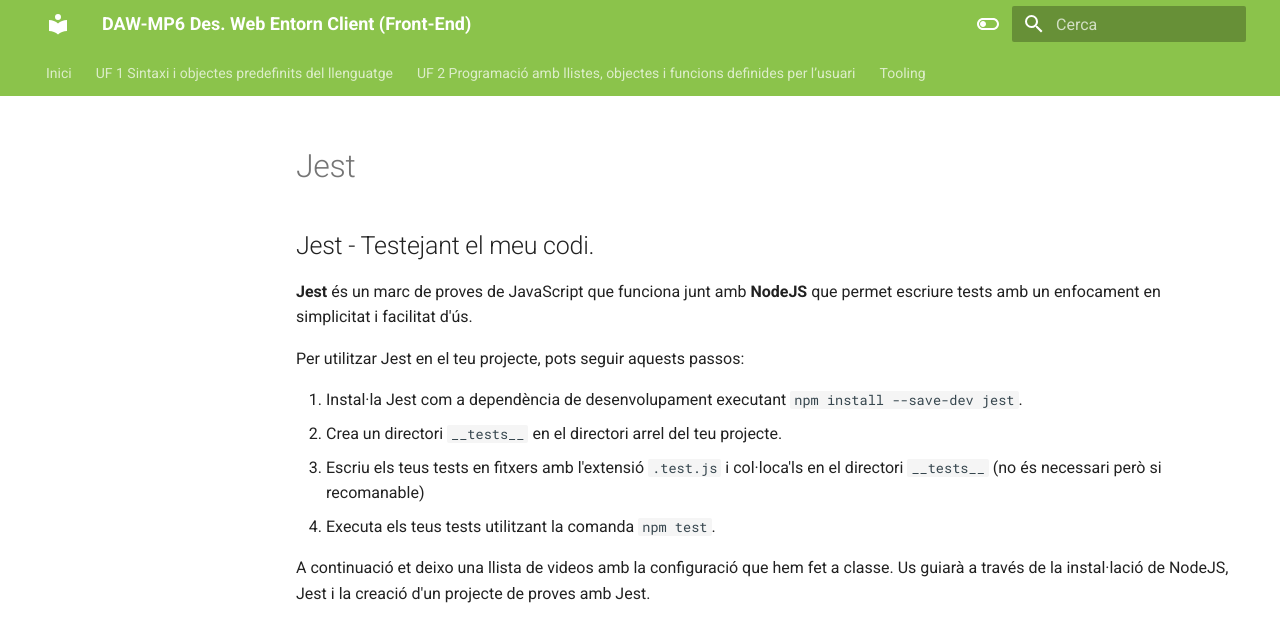
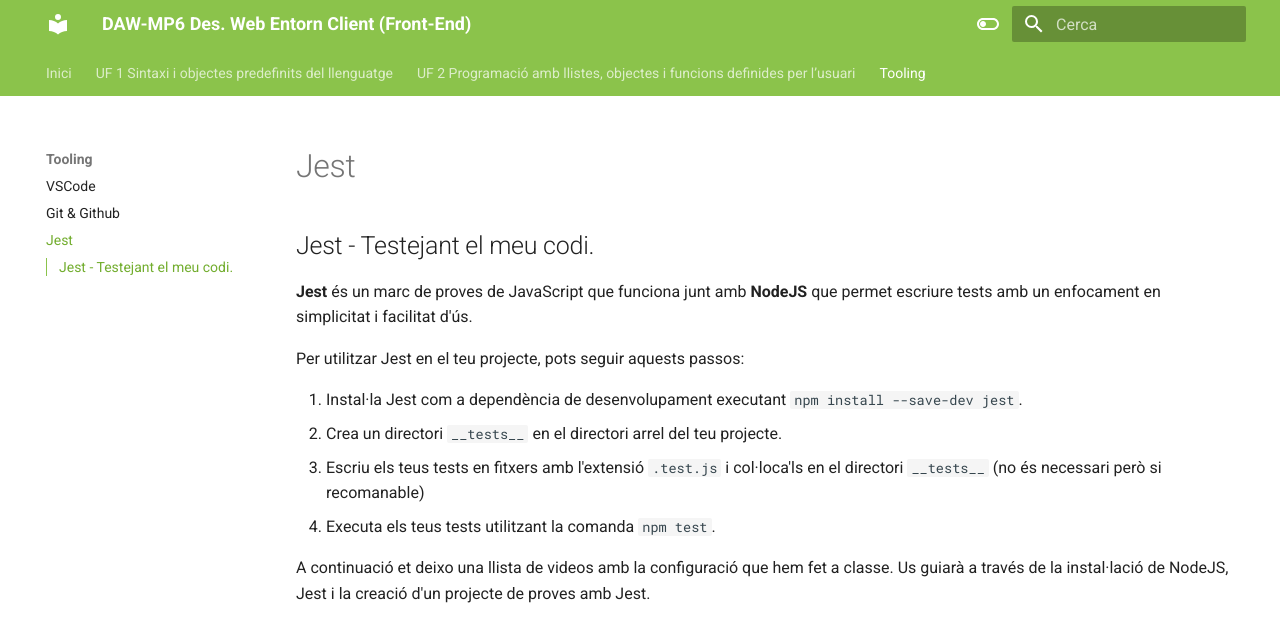
Before and after one commit to prosfp/DAW_MP06, an MkDocs documentation site: the page built from docs/Tooling/jest.md, in a window 1280 px wide and 1168 px high. Shown: the top 623 px of the window. Built offline with MkDocs 1.6.1 and Material for MkDocs 9.7.7, drawn with Linux system fonts in a browser that asks for light colours; grey boxes are pictures that could not be loaded.

Commit message:
tooling - index

```diff
--- a/mkdocs.yml
+++ b/mkdocs.yml
@@ -98,5 +98,6 @@ nav:
   - Tooling:
       - VSCode: Tooling/vscode.md
       - Git & Github: Tooling/github.md
+      - Jest: Tooling/jest.md
 
 copyright: 2023 Pablo Ros
```
